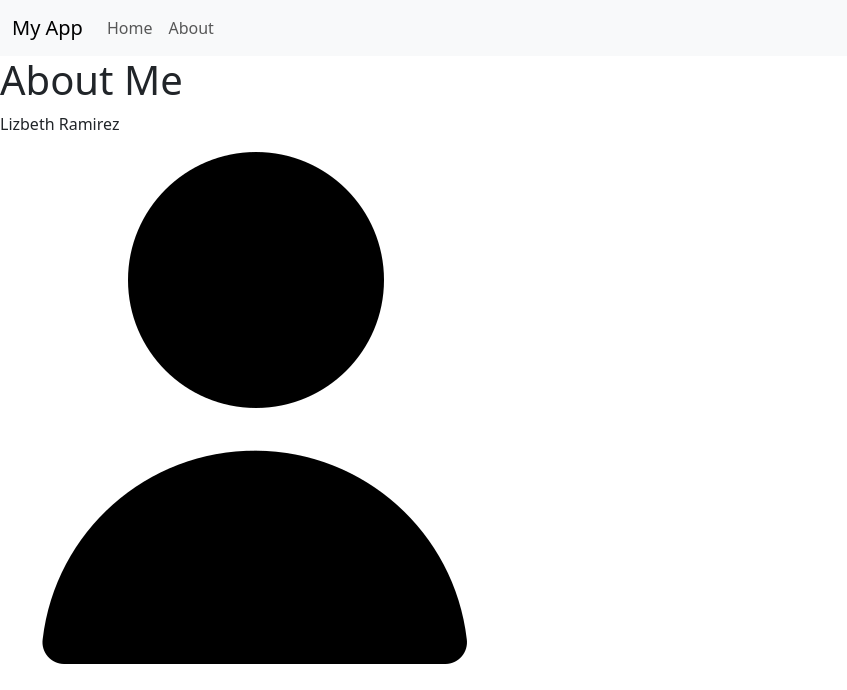
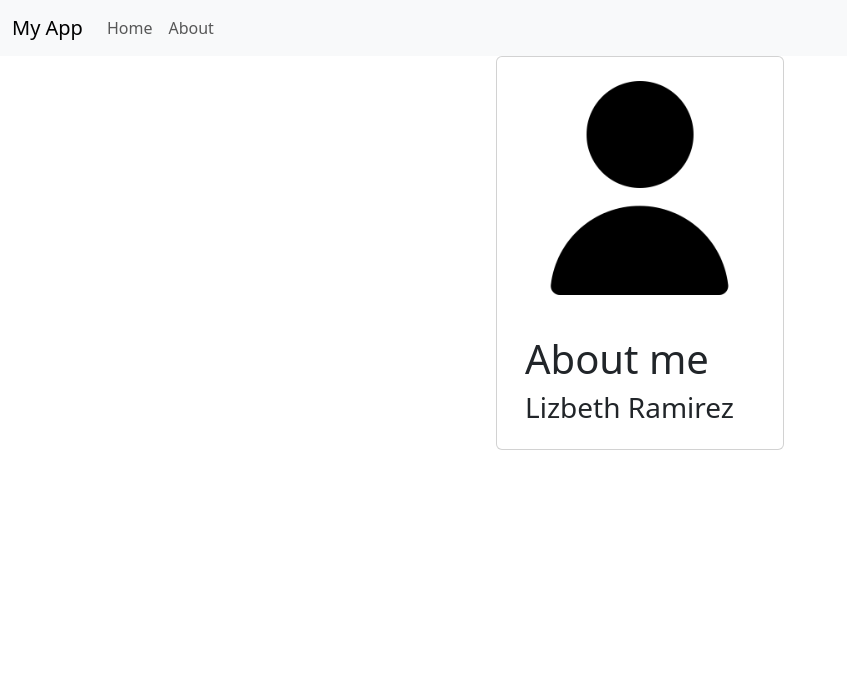
Before and after one commit to lizbeth-r/FSDI_112, a Django app: template templates/pages/about.html in a window 1280 px wide. Shown: the top 690 px of the page, without its empty margins (0-847 px from the left). Run offline with Django 5.2, Linux system fonts and the light colour scheme; the template is opened without the code that fills it, so the values that code supplies are empty.

Commit message:
Assignment 1

```diff
--- a/templates/pages/about.html
+++ b/templates/pages/about.html
@@ -4,8 +4,11 @@
 {% block title %}{% endblock title %}
 
 {% block content %}
-<h1>About Me</h1>
-<p>Lizbeth Ramirez</p>
-
-<img src="{% static 'img/1.png' %}" alt="Profile picture" >
+<div class="container card" style="width: 18rem; justify-content: center;">
+    <img src="{% static 'img/1.png' %}" class="card-img-top p-4" alt="...">
+    <div class="card-body">
+        <h1>About me</h1>
+        <h3>Lizbeth Ramirez</h3>
+    </div>
+  </div>
 {% endblock content %}
```
Also changed, not shown: templates/pages/home.html (+5 -2 lines), 1 other file.
